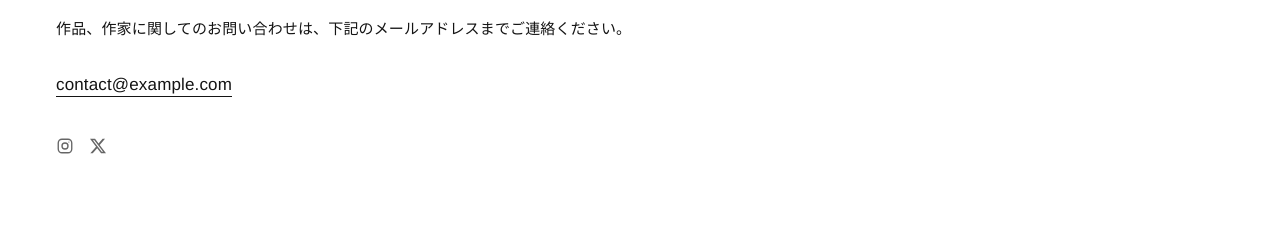
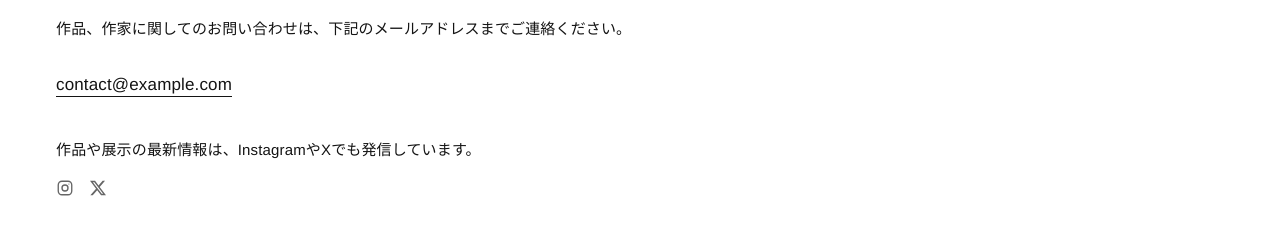
Before and after one commit to yt-takahashi00/aoi-hattori-site, a plain HTML site: page contact.html in a window 1280 px wide. Shown: the part 258-492 px from the top of the page. Drawn offline with Linux system fonts and the light colour scheme.

Commit message:
服部葵サイト CONTACTにSNS誘導文言を追加

```diff
--- a/contact.html
+++ b/contact.html
@@ -28,6 +28,7 @@
 <div class="contact-body">
   <p>作品、作家に関してのお問い合わせは、下記のメールアドレスまでご連絡ください。</p>
   <p class="contact-email"><a href="mailto:contact@example.com">contact@example.com</a></p>
+  <p class="contact-sns-text">作品や展示の最新情報は、InstagramやXでも発信しています。</p>
   <p class="contact-sns"><span class="sns-icons"><span class="sns-icon" role="img" aria-label="Instagram"><svg viewBox="0 0 24 24" width="18" height="18" fill="none" stroke="currentColor" stroke-width="1.8"><rect x="3" y="3" width="18" height="18" rx="5"/><circle cx="12" cy="12" r="4"/><circle cx="17.2" cy="6.8" r="0.7" fill="currentColor" stroke="none"/></svg></span><span class="sns-icon" role="img" aria-label="X"><svg viewBox="0 0 24 24" width="16" height="16" fill="currentColor"><path d="M18.901 1.153h3.68l-8.04 9.19L24 22.846h-7.406l-5.8-7.584-6.638 7.584H.474l8.6-9.83L0 1.154h7.594l5.243 6.932ZM17.61 20.644h2.039L6.486 3.24H4.298Z"/></svg></span></span></p>
 </div>
   </div>
--- a/style.css
+++ b/style.css
@@ -411,6 +411,10 @@ main { padding: 88px 0 120px; }
 .past-exhibitions dt { color: var(--muted); }
 .past-exhibitions dd { margin: 0; }
 
+/* ---------- contact SNS lead-in (2026-11-26) ---------- */
+.contact-sns-text { margin-top: 36px; }
+.contact-sns { margin-top: 14px; }
+
 
 /* ---------- language switch JA/EN (clean publish build only) ---------- */
 .lang-switch { display: inline-flex; align-items: center; gap: 8px; font-size: 11px; letter-spacing: 0.14em; margin-right: 26px; }
```
Also changed, not shown: en-contact.html (+1 -0 lines).
